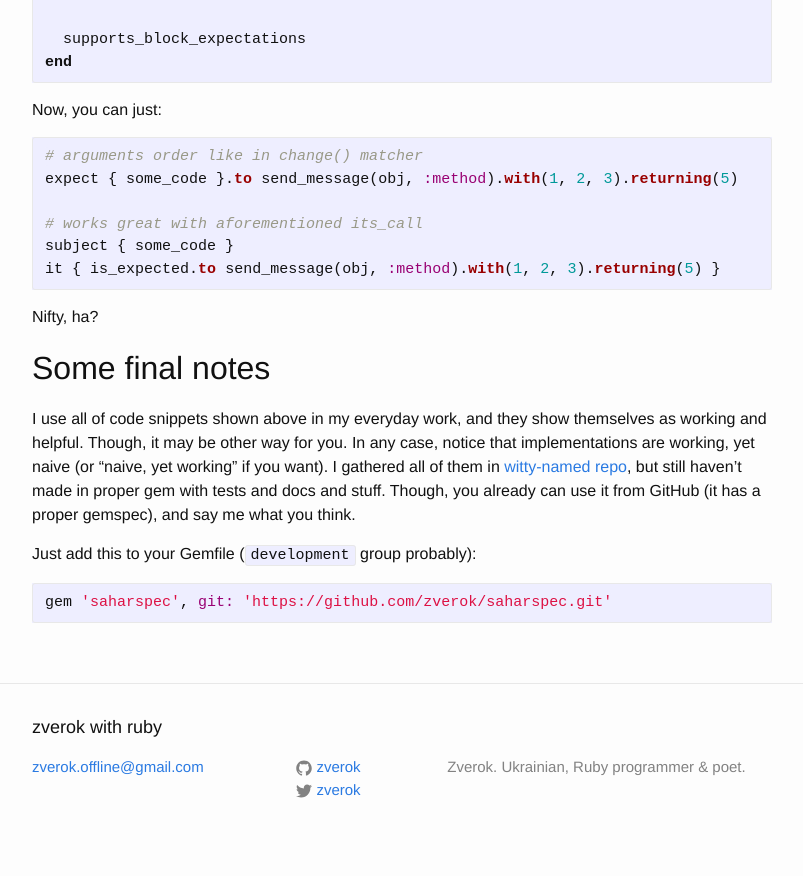
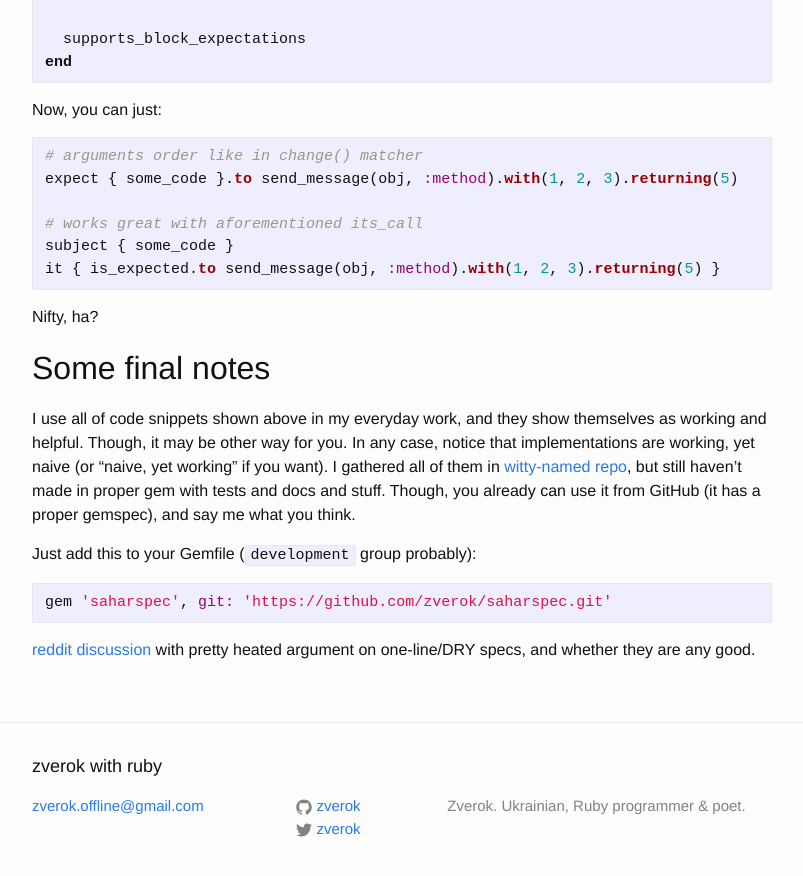
Before and after one commit to zverok/zverok.github.io, a Jekyll site: the page built from _posts/2017-01-22-dry-rspec.md, in a window 1280 px wide and 900 px high, scrolled down 6004 px. Shown: the top 876 px of the window, without its empty margins (238-1041 px from the left). Built offline with Jekyll 4.4.1, drawn with Linux system fonts in a browser that asks for light colours; comment, search, counter and statistics services are not loaded.

Commit message:
Link to Reddit

````diff
--- a/_posts/2017-01-22-dry-rspec.md
+++ b/_posts/2017-01-22-dry-rspec.md
@@ -328,3 +328,6 @@ Just add this to your Gemfile (`development` group probably):
 ```ruby
 gem 'saharspec', git: 'https://github.com/zverok/saharspec.git'
 ```
+
+[reddit discussion](https://www.reddit.com/r/ruby/comments/5ph6at/small_steps_to_dryer_rspec/)
+with pretty heated argument on one-line/DRY specs, and whether they are any good.
````
